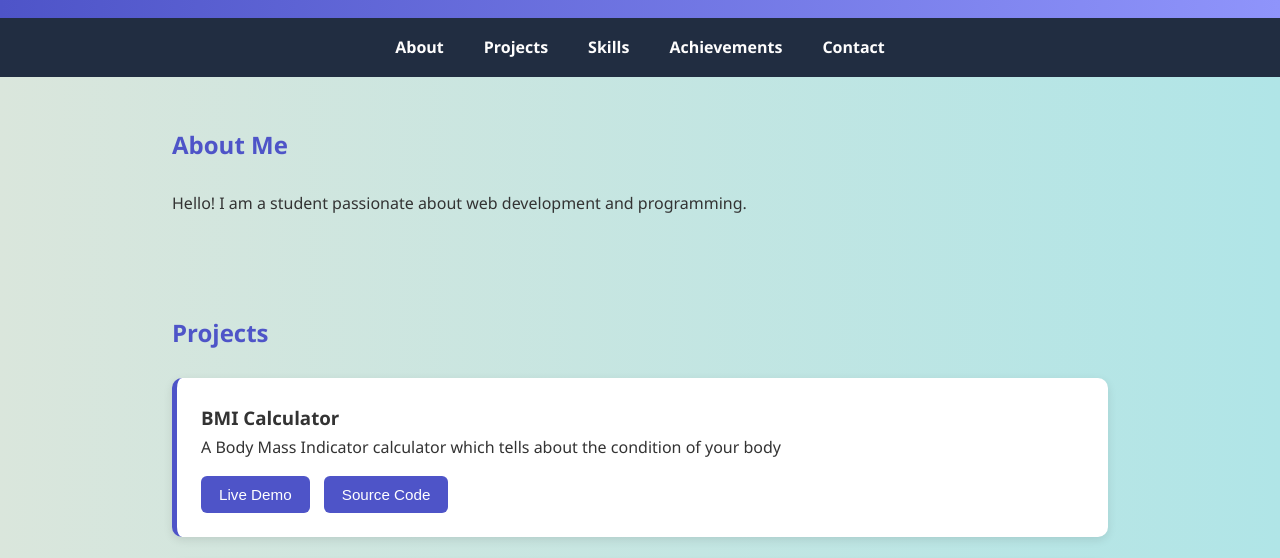
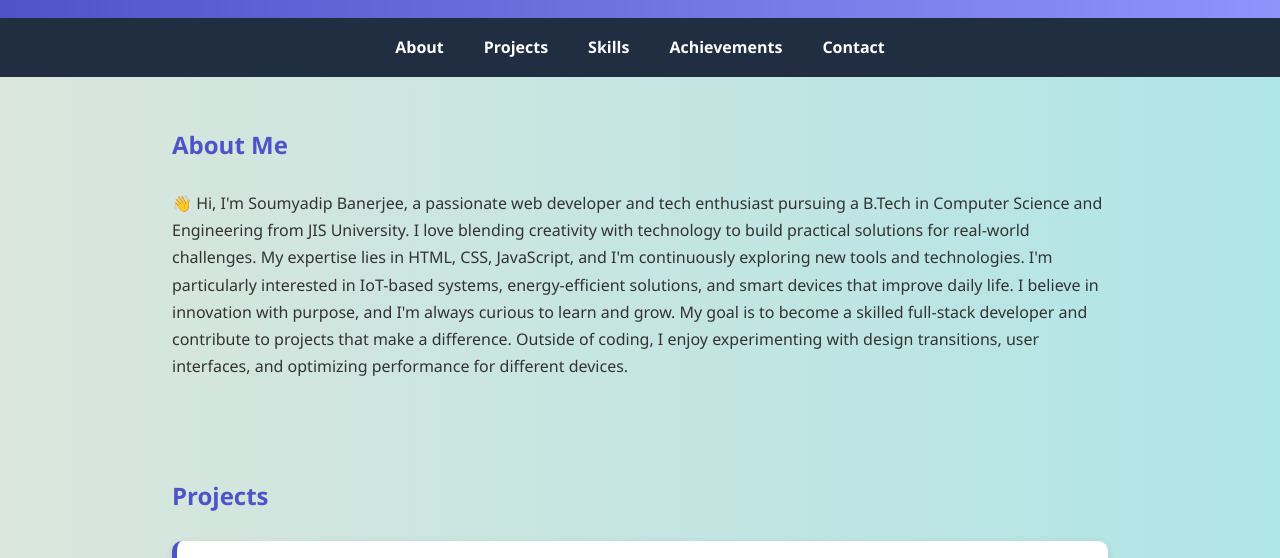
Before and after one commit to Soumyadip-6195/Portfolio, a plain HTML site: page index.html in a window 1280 px wide. Shown: the part 172-730 px from the top of the page. Drawn offline with Linux system fonts and the light colour scheme.

Commit message:
Update index.html

```diff
--- a/index.html
+++ b/index.html
@@ -27,7 +27,13 @@
 
   <section id="about">
     <h2>About Me</h2>
-    <p>Hello! I am a student passionate about web development and programming.</p>
+    <p>👋 Hi, I'm Soumyadip Banerjee, a passionate web developer and tech enthusiast pursuing a B.Tech in Computer Science and Engineering from JIS University. I love blending creativity with technology to build practical solutions for real-world challenges.
+
+My expertise lies in HTML, CSS, JavaScript, and I'm continuously exploring new tools and technologies. I'm particularly interested in IoT-based systems, energy-efficient solutions, and smart devices that improve daily life.
+
+I believe in innovation with purpose, and I'm always curious to learn and grow. My goal is to become a skilled full-stack developer and contribute to projects that make a difference.
+
+Outside of coding, I enjoy experimenting with design transitions, user interfaces, and optimizing performance for different devices.</p>
   </section>
 
 <section id="projects">
```
